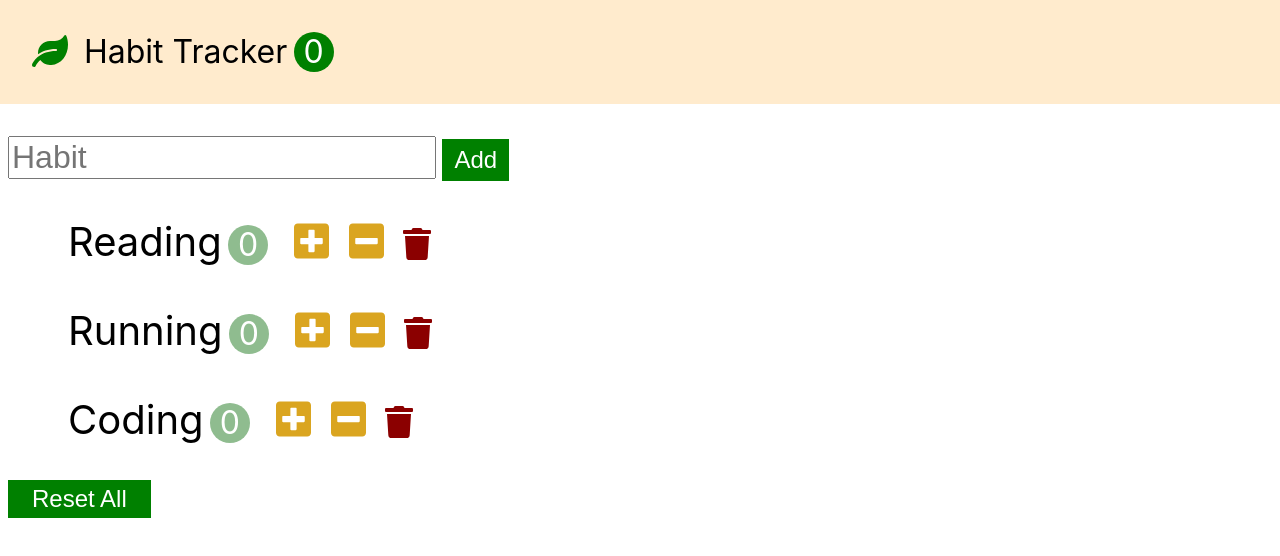
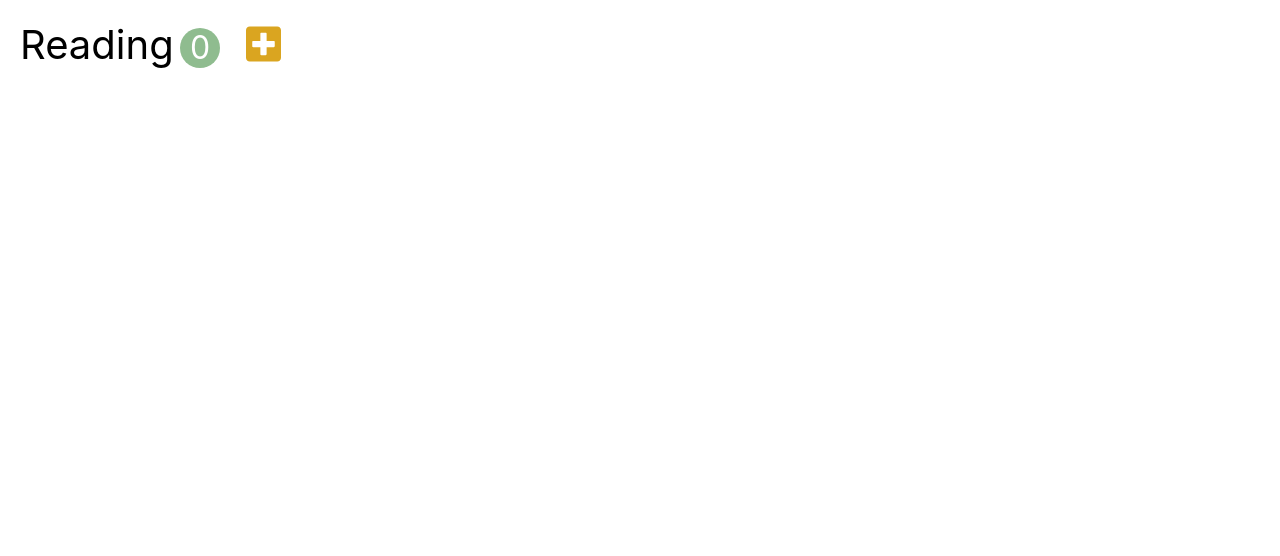
Before and after one commit to Park1016/DreamCoding-React, a React (Create React App) app in the folder habit-tracker/: page / in a window 1280 px wide. Shown: the top 556 px of the page. Built offline with nearby package versions, Linux system fonts and the light colour scheme.

Commit message:
react hook 활용 전

```diff
--- /dev/null
+++ b/habit-tracker/src/components/simpleHabit.jsx
@@ -0,0 +1,28 @@
+import React, { Component } from 'react';
+
+class SimpleHabit extends Component {
+  state = {
+    count: 0,
+  };
+
+  handleIncrement = () => {
+    this.setState({ count: this.state.count + 1 });
+  };
+
+  render() {
+    return (
+      <li className="habit">
+        <span className="habit-name">Reading</span>
+        <span className="habit-count">{this.state.count}</span>
+        <button
+          className="habit-button habit-increase"
+          onClick={this.handleIncrement}
+        >
+          <i className="fas fa-plus-square"></i>
+        </button>
+      </li>
+    );
+  }
+}
+
+export default SimpleHabit;
--- a/habit-tracker/src/index.js
+++ b/habit-tracker/src/index.js
@@ -3,10 +3,11 @@
 import './index.css';
 import App from './app';
 import '@fortawesome/fontawesome-free/js/all.js';
+import SimpleHabit from './components/simpleHabit';
 
 ReactDOM.render(
   <React.StrictMode>
-    <App />
+    <SimpleHabit />
   </React.StrictMode>,
   document.getElementById('root')
 );
```
